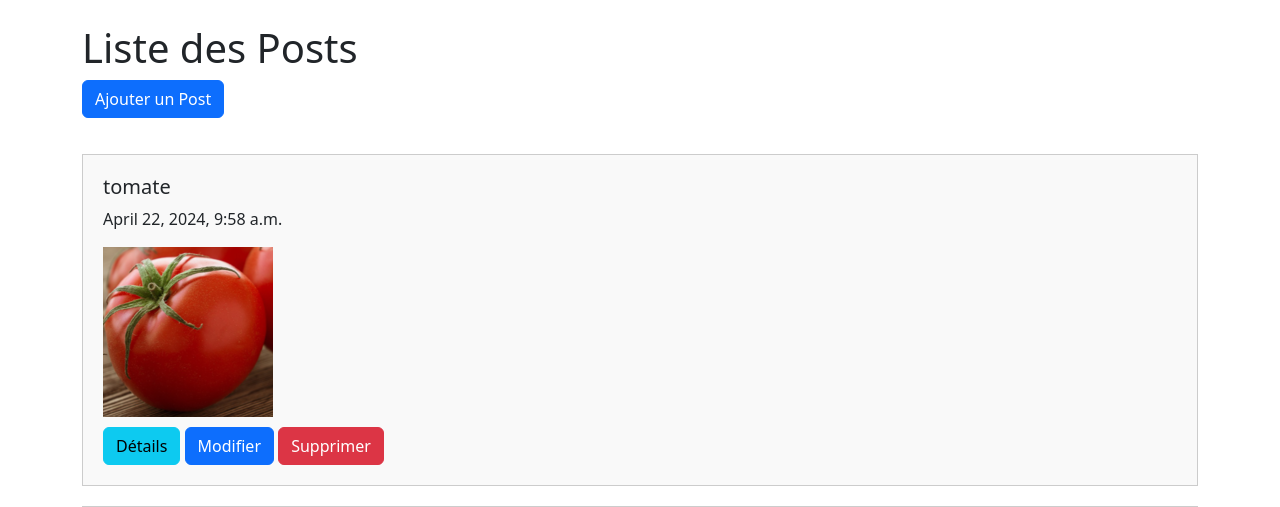
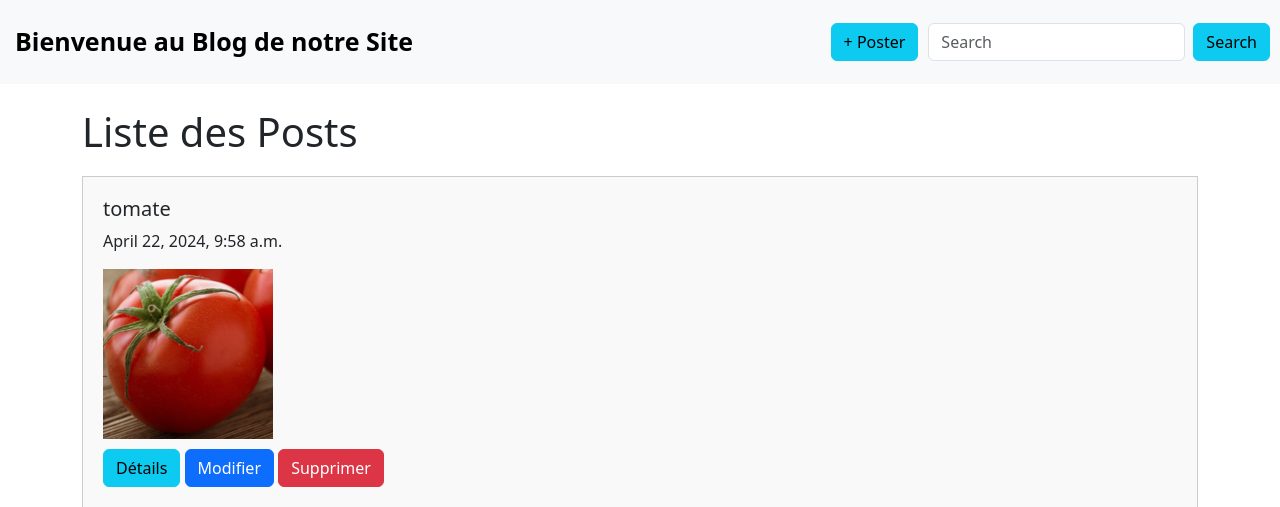
Before and after one commit to Dinaaliyoussef/MySite, a Django app: page /blog/ in a window 1280 px wide. Shown: the top 507 px of the page. Run offline with Django 5.2, Linux system fonts and the light colour scheme; data comes from the database, SQL or seed files in the repository; both versions use the stored data as it was after the commit.

Commit message:
listpost modification

```diff
--- a/mysite/blog/templates/blog/liste_posts.html
+++ b/mysite/blog/templates/blog/liste_posts.html
@@ -26,10 +26,35 @@
         }
     </style>
 </head>
+<style>
+     .navbar-brand {
+        font-weight: bold;
+        font-size: 25px;
+        margin-left: 15px;
+    }
+    .nav-item {
+        display: flex;
+        margin: 15px;
+        margin-right: 10px;
+        gap: 10px;
+        }
+</style>
 <body>
+    <nav class="navbar bg-body-tertiary">
+        <a class="navbar-brand" href="#">Bienvenue au Blog de notre Site</a>
+        <ul class="navbar-nav ml-auto">
+            <li class="nav-item">
+                <a href="{% url 'creer_post' %}" class="btn btn-info ml-2">+ Poster</a>
+                <form class="d-flex" role="search">
+                    <input class="form-control me-2" type="search" placeholder="Search" aria-label="Search">
+                    <button class="btn btn-info" type="submit">Search</button>
+                </form>
+            </li>
+        </ul>
+    </nav>
     <div class="container mt-4">
         <h1>Liste des Posts</h1>
-        <a href="{% url 'creer_post' %}" class="btn btn-primary mb-3">Ajouter un Post</a>
+
 
         <div class="post-container">
             {% for post in posts %}
```
Also changed, not shown: mysite/db.sqlite3, mysite/media/confiture_0JYRQ7q.png (added), mysite/media/confiture_xFOvSP1.png (added).
